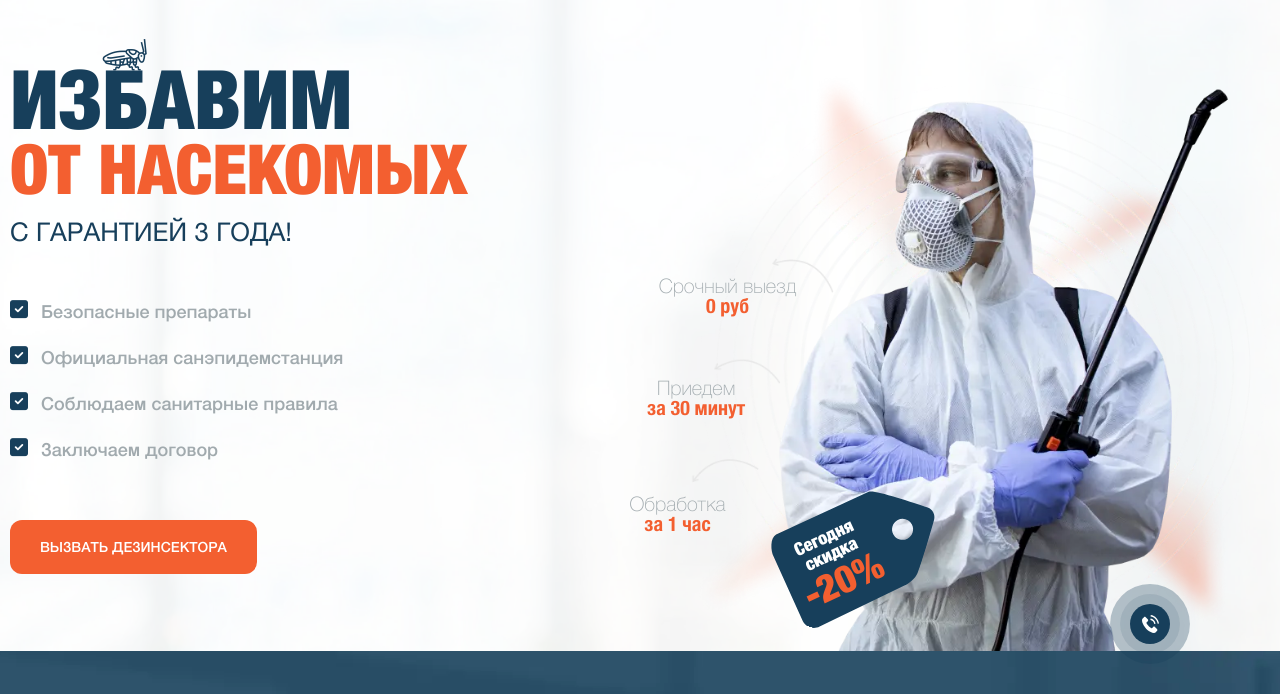
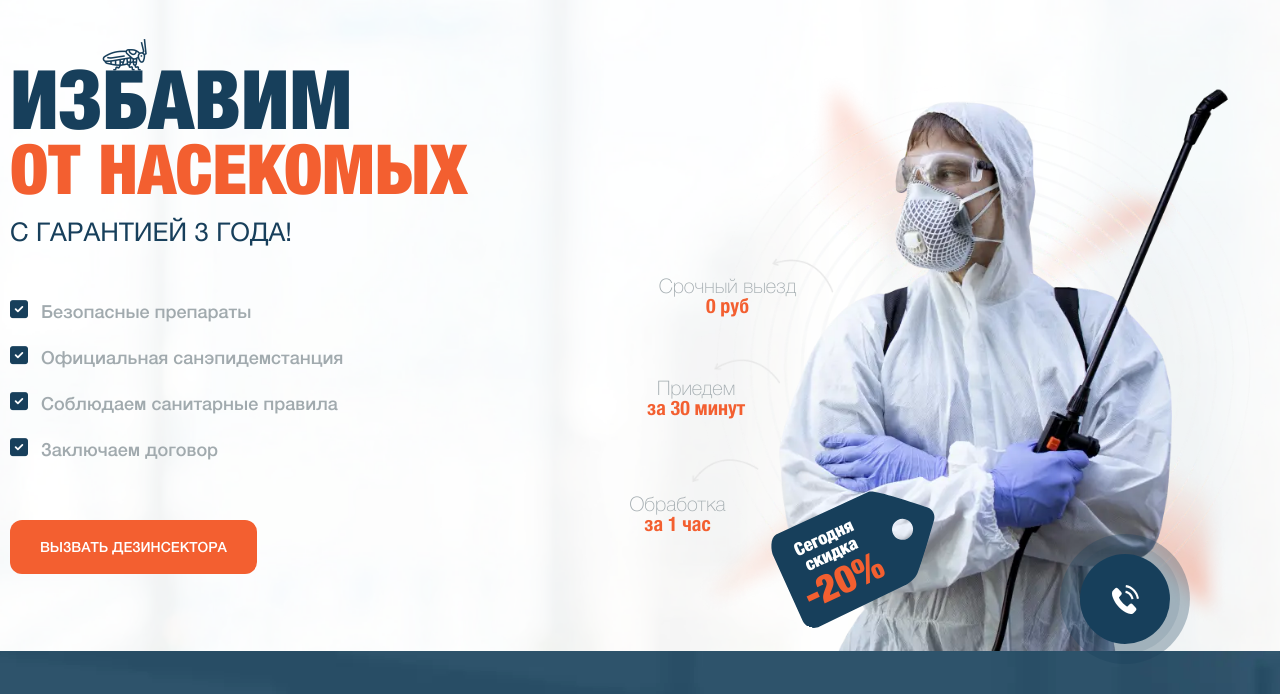
Before and after one commit to Mikhail-Khanaev/MOSGORSES, a plain HTML site: page home.html in a window 1280 px wide. Shown: the part 106-800 px from the top of the page. Drawn offline with Linux system fonts and the light colour scheme.

Commit message:
Add files via upload

```diff
--- a/css/style.css
+++ b/css/style.css
@@ -877,8 +877,8 @@ input[type=search] {
 .call__widget {
   display: block;
   position: fixed;
-  max-width: 2.5rem;
-  height: 2.5rem;
+  max-width: 5.625rem;
+  height: 5.625rem;
   bottom: 0rem;
   margin-bottom: 3.125rem;
   margin-right: 6.875rem;
@@ -892,18 +892,19 @@ input[type=search] {
   }
 }
 .call__widget-button {
-  width: 2.5rem;
-  height: 2.5rem;
+  width: 5.625rem;
+  height: 5.625rem;
   background-color: #173f5b;
   border-radius: 50%;
   animation: waves 2s infinite;
 }
 .call__widget-button-icon {
-  width: 2.5rem;
-  height: 2.5rem;
+  width: 5.625rem;
+  height: 5.625rem;
   background-image: url("../img/icons/widget.svg");
   background-repeat: no-repeat;
   background-position: center;
+  background-size: 30%;
   animation: tossing 1s infinite 5s;
 }
 
--- a/home.html
+++ b/home.html
@@ -6,7 +6,7 @@
 	<meta charset="UTF-8">
 	<meta name="format-detection" content="telephone=no">
 	<!-- <style>body{opacity: 0;}</style> -->
-	<link rel="stylesheet" href="css/style.min.css?_v=20220221142751">
+	<link rel="stylesheet" href="css/style.min.css?_v=20220221143612">
 	<link rel="shortcut icon" href="favicon.ico">
 	<!-- <meta name="robots" content="noindex, nofollow"> -->
 	<meta name="viewport" content="width=device-width, initial-scale=1.0">
@@ -818,7 +818,7 @@
 			</div>
 		</div>
 	</div>
-	<script src="js/app.min.js?_v=20220221142751"></script>
+	<script src="js/app.min.js?_v=20220221143612"></script>
 </body>
 
 </html>
```
Also changed, not shown: css/style.min.css.
